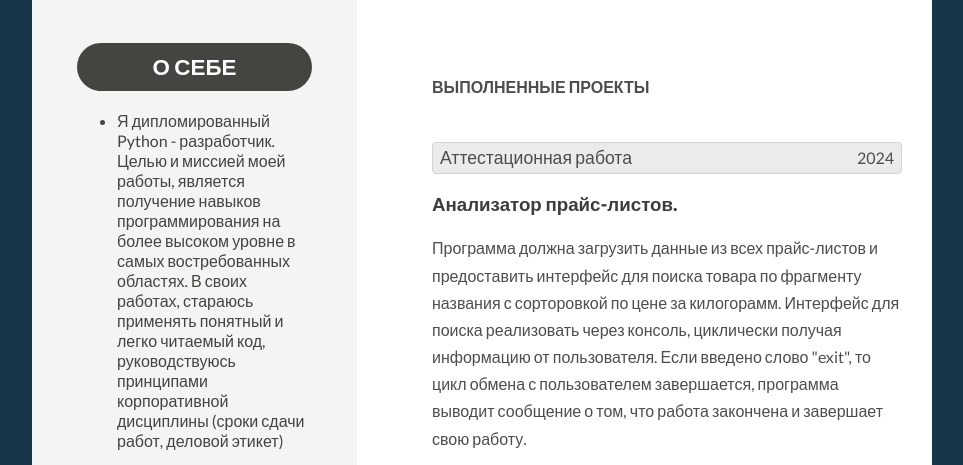
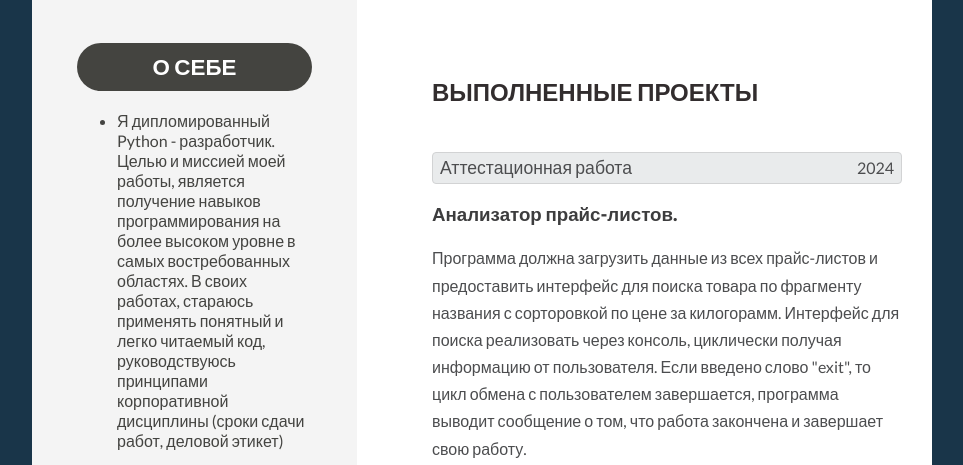
Before and after one commit to SergeyTsVL/tsaser.github.io, a plain HTML site: page index.html in a window 1280 px wide. Shown: the part 279-744 px from the top of the page, without its empty margins (158-1121 px from the left). Drawn offline with Linux system fonts and the light colour scheme.

Commit message:
Update index.html

```diff
--- a/index.html
+++ b/index.html
@@ -69,7 +69,7 @@
       <h1><span class="w900">Сергей</span><br>Цасерский</h1>
       <h2></h2>
       <p class="designation">PYTHON-Разработчик</p>
-      <h4 class="secondar">ВЫПОЛНЕННЫЕ ПРОЕКТЫ</h4>
+      <h2 class="secondary">ВЫПОЛНЕННЫЕ ПРОЕКТЫ</h2>
        <div class="job-info">
         <p>Аттестационная работа</p>
         <time>2024</time>
```
